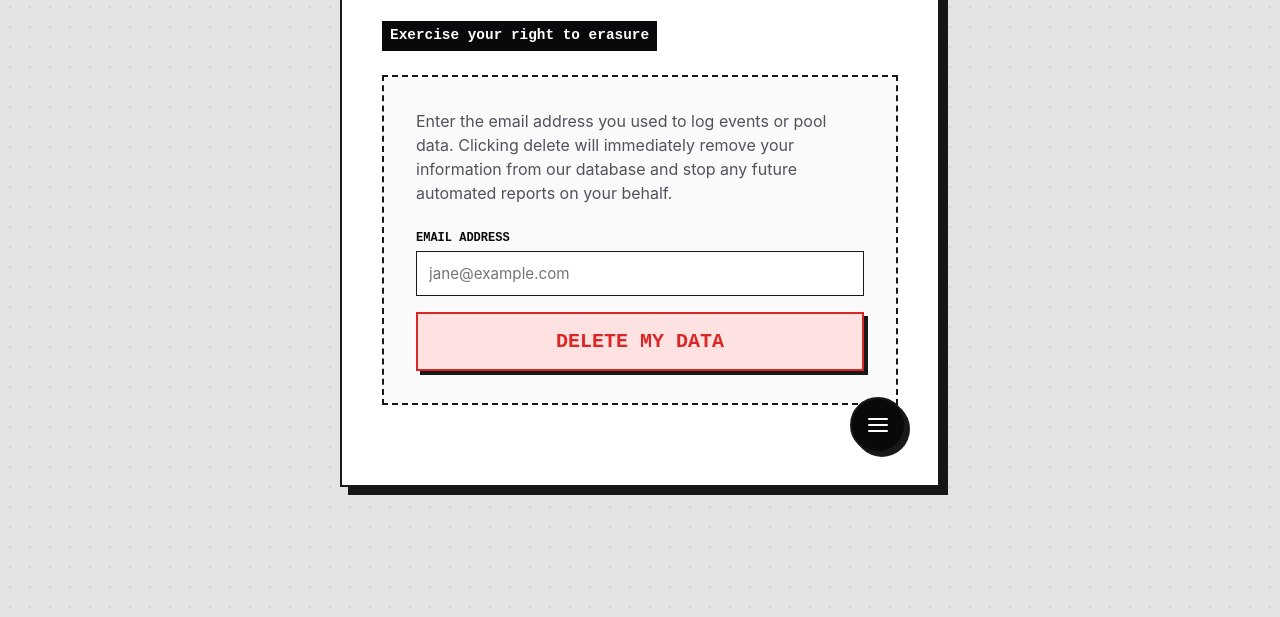
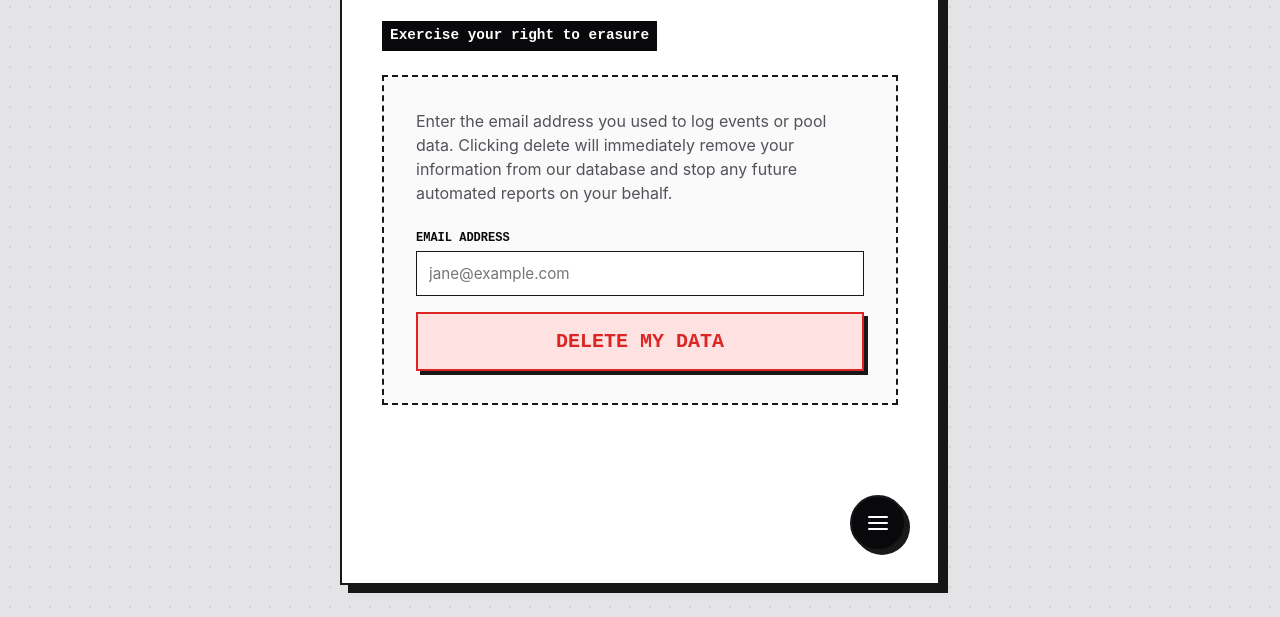
Before and after one commit to Latif17/auto-report-site, a website: page vercel/public/manage.html in a window 1280 px wide. Shown: the part 183-800 px from the top of the page. Drawn offline with Linux system fonts and the light colour scheme.

Commit message:
fix: ensure container stretches to full height so FAB menu has space to open on short pages

```diff
--- a/vercel/public/style.css
+++ b/vercel/public/style.css
@@ -68,6 +68,7 @@ body {
 
 .dossier-container {
     max-width: 600px;
+    min-height: calc(100vh - 4rem);
     margin: 0 auto;
     background: var(--paper);
     border: 2px solid var(--border);
```
